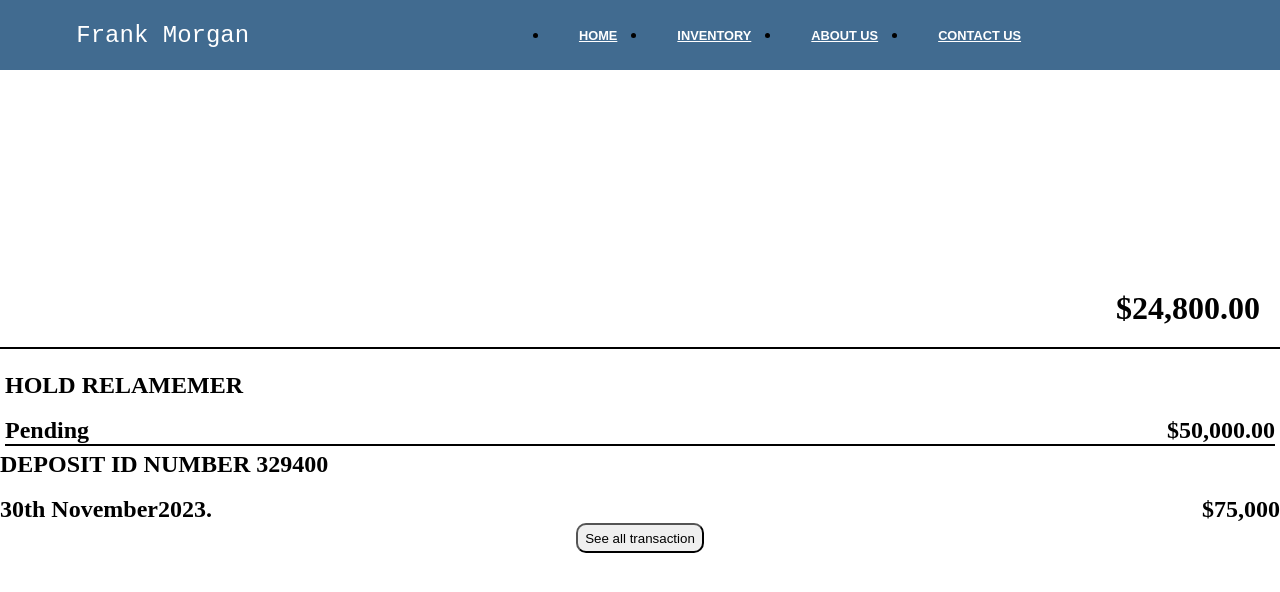
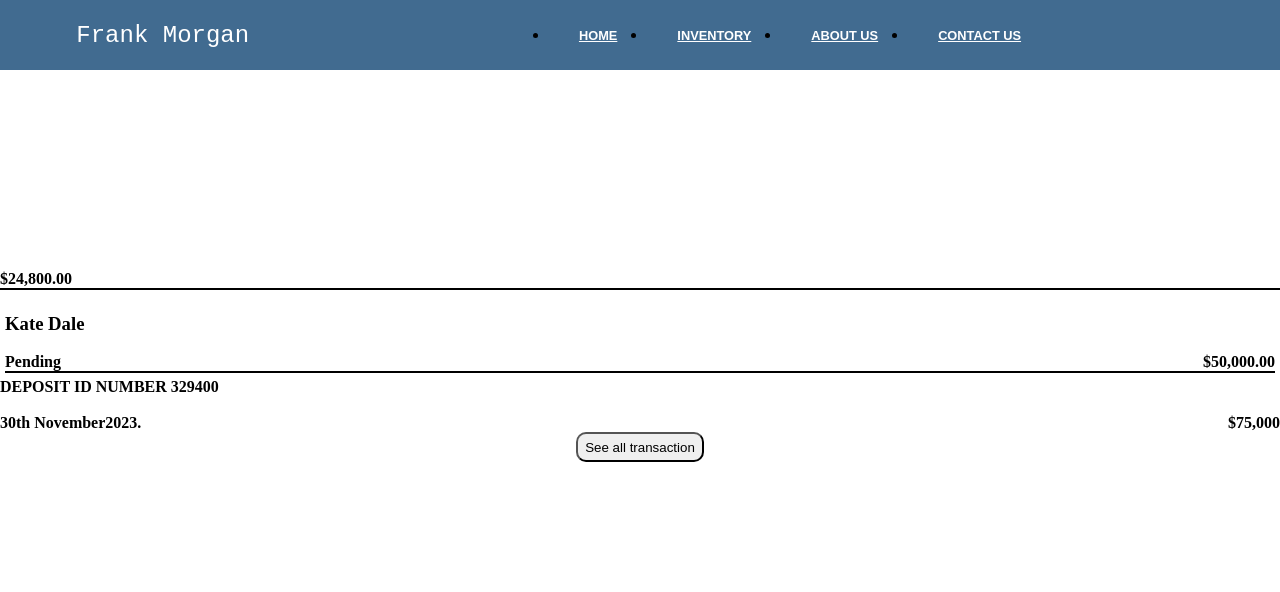
Before and after one commit to ibromoney/lana, a plain HTML site: page index.html in a window 1280 px wide. Drawn offline with Linux system fonts and the light colour scheme.

Commit message:
Add files via upload

```diff
--- a/index.html
+++ b/index.html
@@ -25,22 +25,22 @@
      <div class="highbee"></div>
     <div class="container-1">
     <div class="box">
-        <h1>$24,800.00</h1>
+        <h4>$24,800.00</h4>
         <p></p>
     </div><br>
     <div class="box1">
-        <h2>HOLD RELAMEMER  </h2><br>
-        <div class="con"><h2>Pending</h2>  <h2>$50,000.00</h2></div>
+        <h3>Kate Dale </h3><br>
+        <div class="con"><h4>Pending</h4>  <h4>$50,000.00</h4></div>
         <p></p>
 </div>
 
 <div class="con2">
 
-    <h2>DEPOSIT ID NUMBER 329400</h2>
+    <h4>DEPOSIT ID NUMBER 329400</h4>
 </div>
 <br>
 
-<div class="con3"><h2 class="ib">30th November2023.</h2> <h2>$75,000 </h2></div>
+<div class="con3"><h4 class="ib">30th November2023.</h4> <h4>$75,000 </h4></div>
 
   <div class="container"><button>  See all transaction</button></div>
 </div>
--- a/style.css
+++ b/style.css
@@ -205,7 +205,7 @@ h1{
   }
 
   .con  h2{
-    background-color: yellow;
+    /* background-color: yellow; */
     padding: 10px;
   }
 
```
